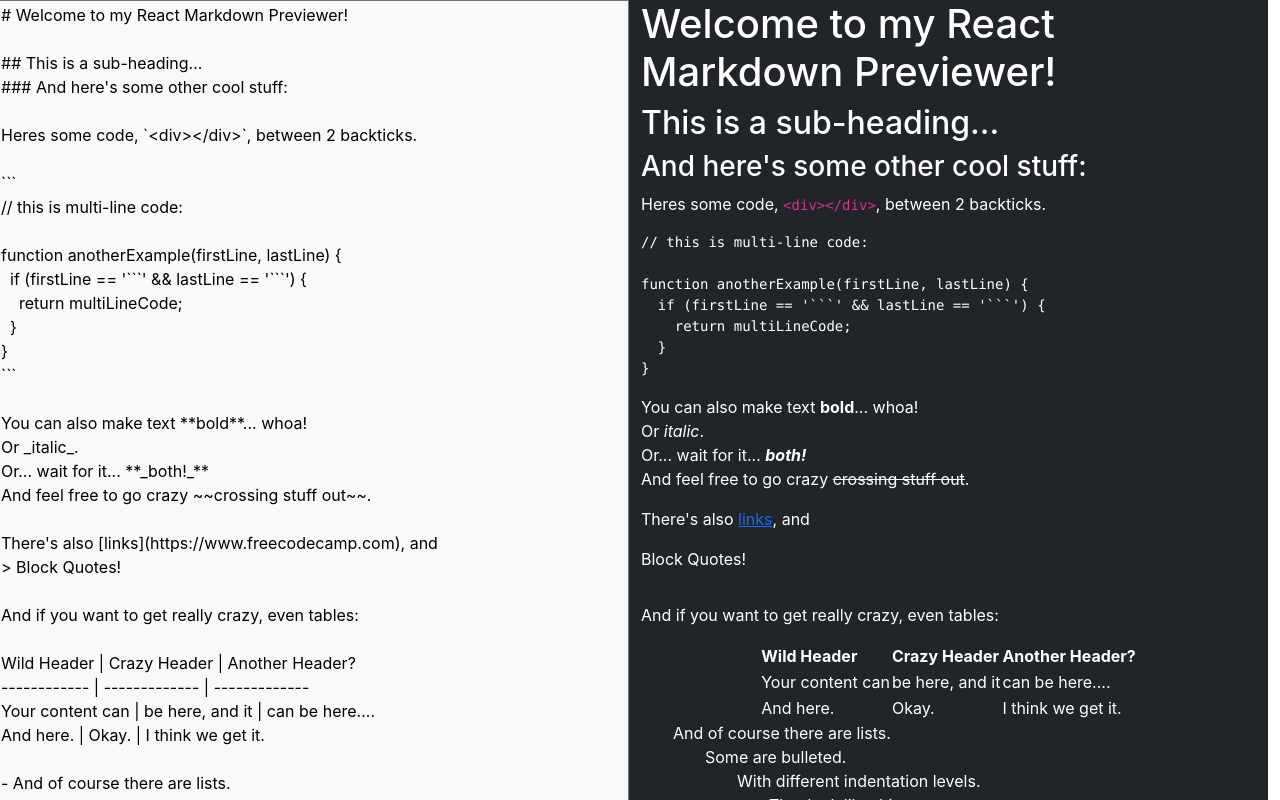
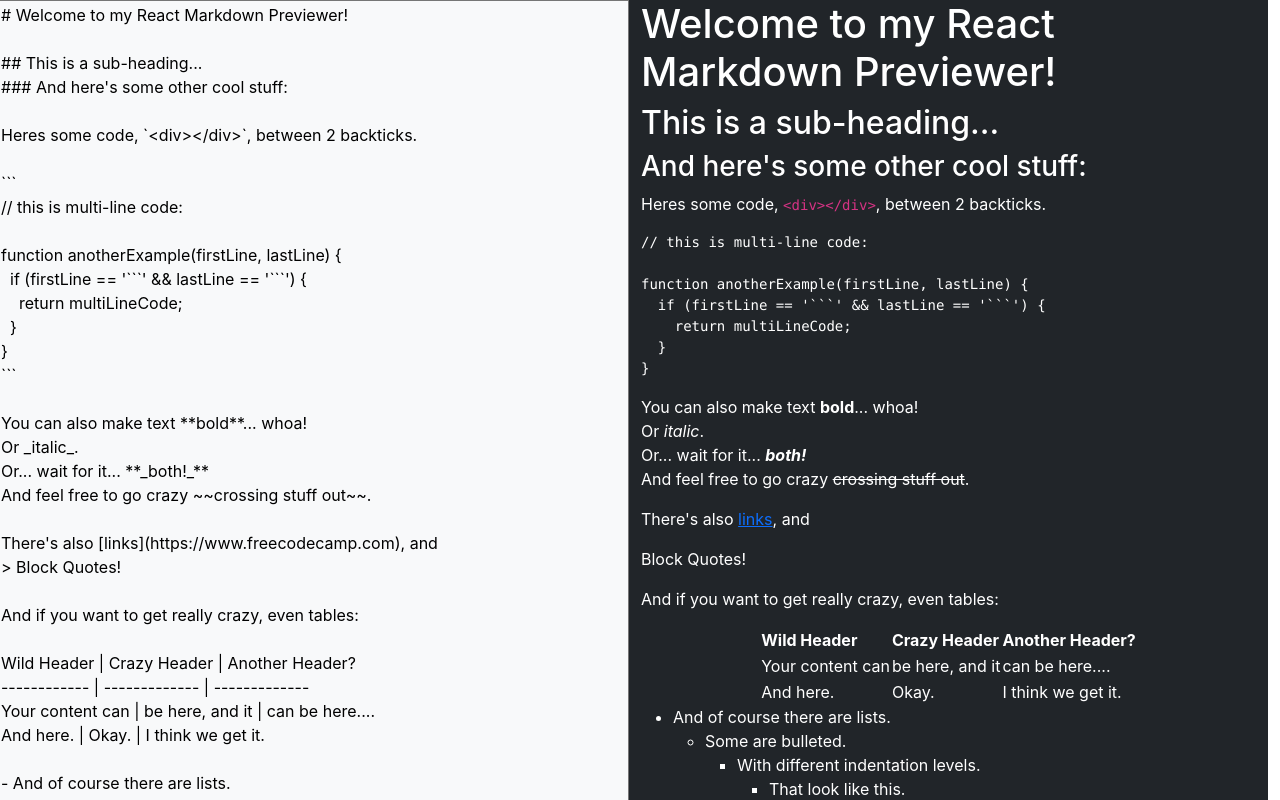
Before and after one commit to abdulrcs/markdown, a React (Create React App) app: page / in a window 1280 px wide. Shown: the top 800 px of the page. Built offline with nearby package versions, Linux system fonts and the light colour scheme.

Commit message:
initial comit

```diff
--- a/public/index.html
+++ b/public/index.html
@@ -3,6 +3,7 @@
   <head>
     <meta charset="utf-8">
     <meta name="viewport" content="width=device-width, initial-scale=1">
+    <script src="https://ajax.googleapis.com/ajax/libs/jquery/3.5.1/jquery.min.js"></script>
     <link href="https://cdn.jsdelivr.net/npm/bootstrap@5.0.0-beta1/dist/css/bootstrap.min.css" rel="stylesheet" integrity="sha384-giJF6kkoqNQ00vy+HMDP7azOuL0xtbfIcaT9wjKHr8RbDVddVHyTfAAsrekwKmP1" crossorigin="anonymous">
     <title>Markdown Previewer!</title>
     <link rel="stylesheet" href="https://maxcdn.bootstrapcdn.com/font-awesome/4.7.0/css/font-awesome.min.css">
@@ -10,7 +11,6 @@
   <body class>
     <div id="root"></div>
     <script src="https://cdn.freecodecamp.org/testable-projects-fcc/v1/bundle.js"></script>
-
     <script src="https://cdn.jsdelivr.net/npm/bootstrap@5.0.0-beta1/dist/js/bootstrap.bundle.min.js" integrity="sha384-ygbV9kiqUc6oa4msXn9868pTtWMgiQaeYH7/t7LECLbyPA2x65Kgf80OJFdroafW" crossorigin="anonymous"></script>
   </body>
 </html>
--- a/src/App.css
+++ b/src/App.css
@@ -1,7 +1,6 @@
 *
 {
     margin: 0 auto;
-    overflow-x: hidden;
 }
 #editor
 {
```
Also changed, not shown: 2 other files (tests, documents, lock files or other folders).
